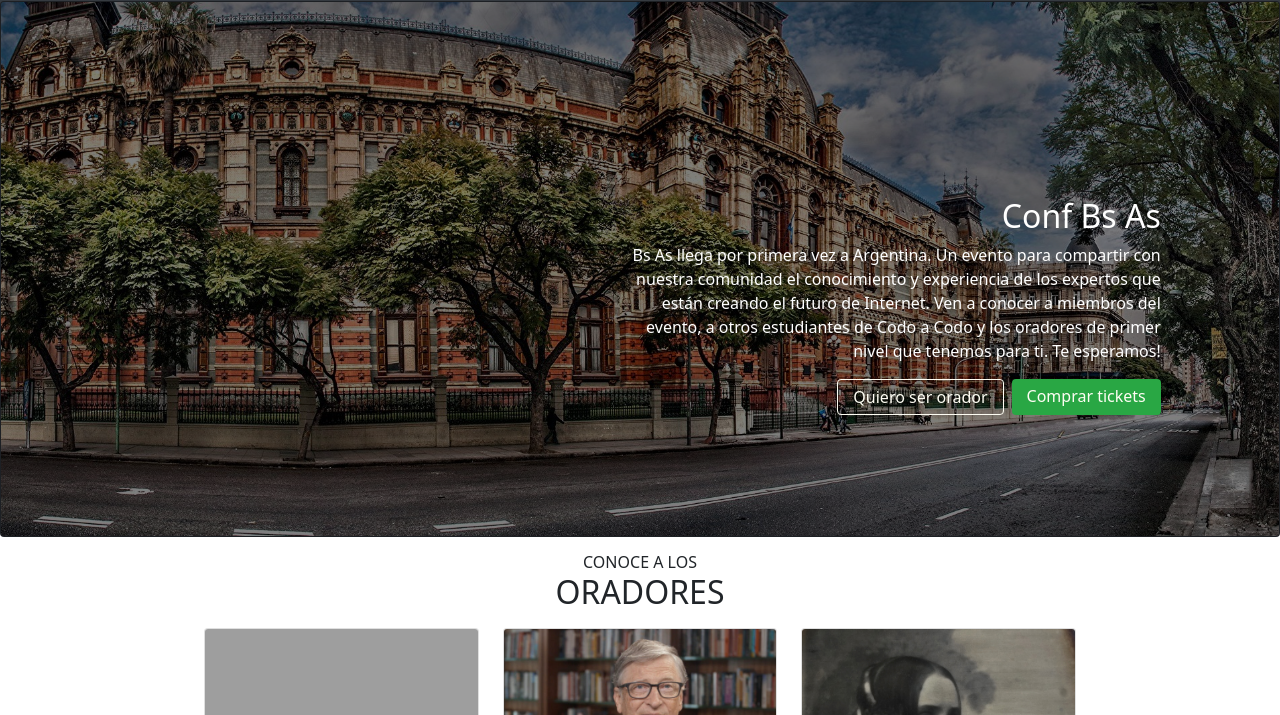
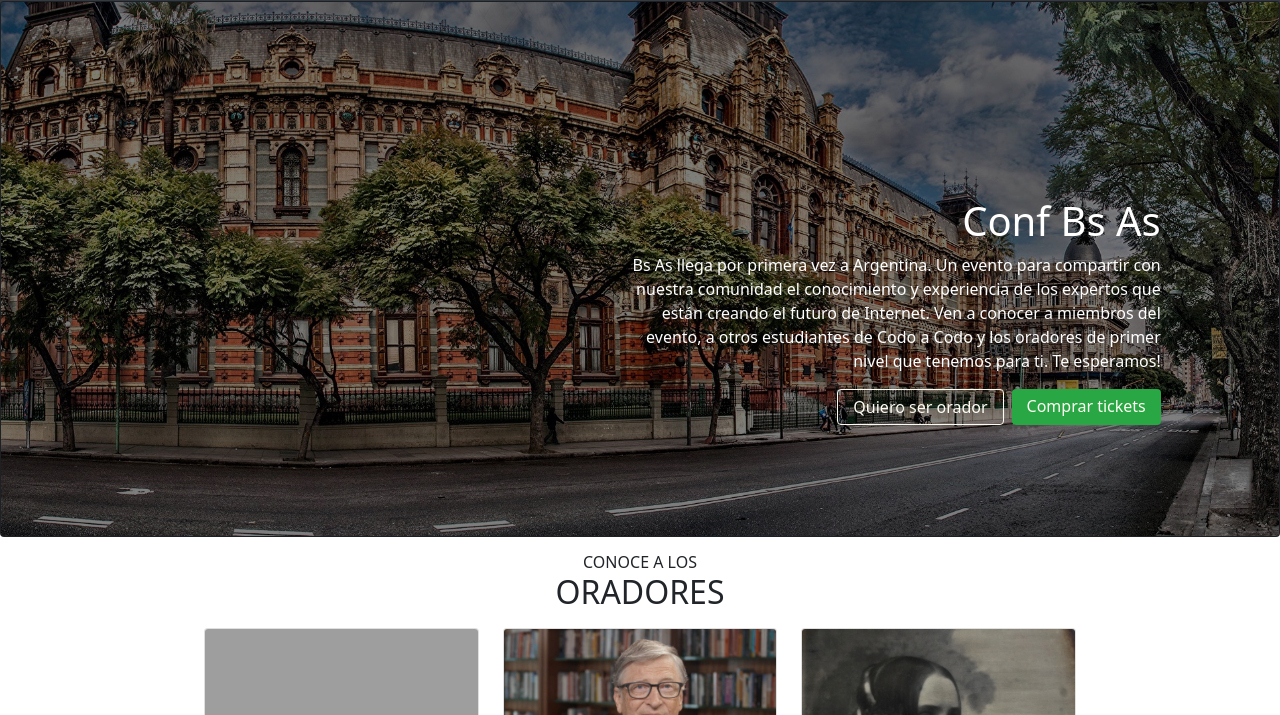
Before and after one commit to lokywolf2295/tpIntegrador1CodoaCodo4.0, a plain HTML site: page index.html in a window 1280 px wide. Shown: the part 85-800 px from the top of the page. Drawn offline with nearby package versions, Linux system fonts and the light colour scheme; grey boxes are pictures that could not be loaded.

Commit message:
cambiando la jerarquía del título de la página

```diff
--- a/index.html
+++ b/index.html
@@ -41,7 +41,7 @@
         <a name="conferencia"></a>
         <img id="degrade" src="./assets/img/ba11.jpg" class="card-img" alt="">
         <div id="text-card" class="card-img-overlay">
-            <h2 id="sub" class="card-title">Conf Bs As</h2>
+            <h1 id="sub" class="card-title">Conf Bs As</h1>
             <p id="posicion" class="card-text">Bs As llega por primera vez a Argentina. Un evento para compartir con <br> nuestra comunidad el conocimiento y experiencia de los expertos que <br> están creando el futuro de Internet. Ven a conocer a miembros del <br> evento, a otros estudiantes
                 de Codo a Codo y los oradores de primer <br> nivel que tenemos para ti. Te esperamos!</p>
             <div id="botones-abajo" class="d-grid gap-2 d-md-flex justify-content-md-end">
```
